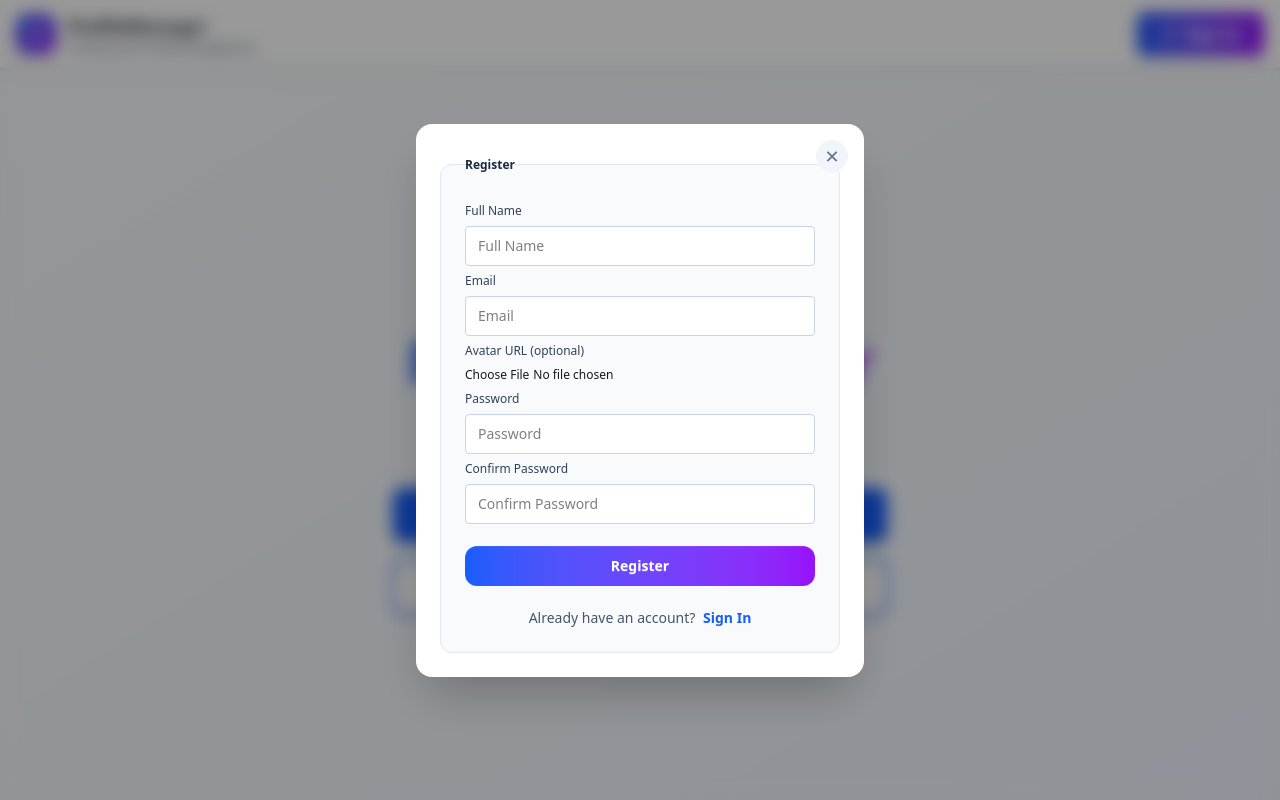
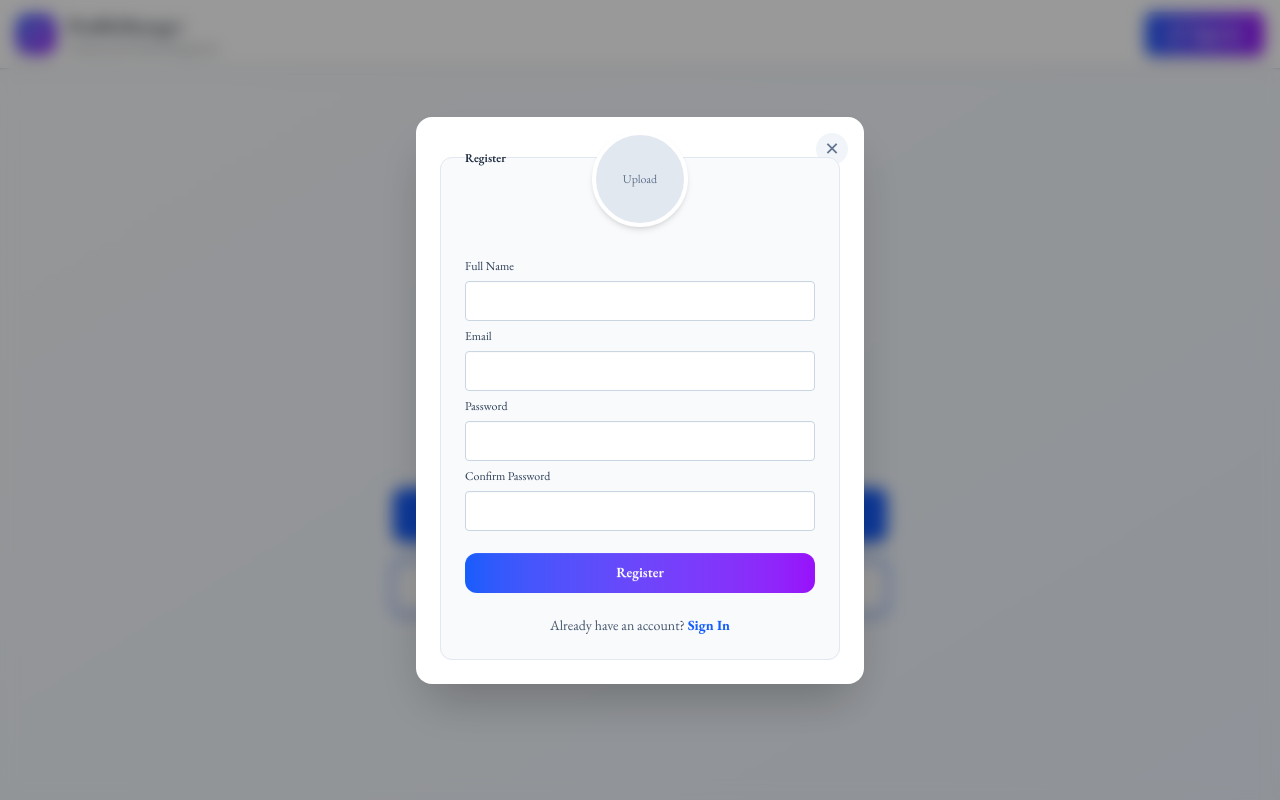
Before and after one commit to Sanyam2649/profilem, a Next.js app: page / in a window 1280 px wide. Both pictures are taken after a click on the button "Create Account". Shown: the top 800 px of the page. Built offline with nearby package versions, Linux system fonts and the light colour scheme.

Commit message:
Today fixes

```diff
--- a/app/globals.css
+++ b/app/globals.css
@@ -1,2 +1,13 @@
+@import url('https://fonts.googleapis.com/css2?family=Dancing+Script:wght@400..700&family=EB+Garamond:ital,wght@0,400..800;1,400..800&family=Fredoka:wght@300..700&family=Pacifico&family=Roboto:ital,wght@0,100..900;1,100..900&family=Work+Sans:ital,wght@0,100..900;1,100..900&display=swap');
 @import "tailwindcss";
 @plugin "daisyui";
+
+@theme {
+  --font-sans: "EB Garamond", sans-serif;
+}
+
+/* Apply the font to the whole website */
+body {
+  font-family: var(--font-sans);
+  color: black;
+}
--- a/app/layout.js
+++ b/app/layout.js
@@ -1,31 +1,18 @@
 'use client';
 
 import { usePathname } from 'next/navigation';
-import { Geist, Geist_Mono } from 'next/font/google';
 import Navbar from '@/components/navbar';
 import Footer from '@/components/footer';
 import { UserProvider } from '@/contexts/UserContext';
 import './globals.css';
 
-const geistSans = Geist({
-  variable: '--font-geist-sans',
-  subsets: ['latin'],
-});
-
-const geistMono = Geist_Mono({
-  variable: '--font-geist-mono',
-  subsets: ['latin'],
-});
-
 export default function RootLayout({ children }) {
   const pathname = usePathname();
-
-  // Hide navbar/footer for profile pages like /[profileId] or /profile/[id]
   const isProfilePage = /^\/(?:profile\/)?[a-f0-9]{24}$/i.test(pathname || '');
 
   return (
     <html lang="en">
-      <body className={`${geistSans.variable} ${geistMono.variable} antialiased`}>
+      <body>
         <UserProvider>
           {!isProfilePage && <Navbar />}
           {children}
--- a/components/dashboard/ProfileFormModal.jsx
+++ b/components/dashboard/ProfileFormModal.jsx
@@ -366,7 +366,7 @@ if (editingData.sectionOrder && Array.isArray(editingData.sectionOrder)) {
   if (!isOpen) return null;
 
   return (
-    <div className="fixed inset-0 z-50 flex items-center justify-center bg-black/50 backdrop-blur-sm">
+    <div className="fixed inset-0 z-50 flex items-center justify-center bg-black/50 backdrop-blur-sm text-white">
       <div className="bg-base-100 p-6 rounded-2xl shadow-2xl w-full max-w-6xl max-h-[95vh] overflow-y-auto relative">
         {/* Header */}
         <div className="flex items-center justify-between mb-6 pb-4 border-b border-base-300">
--- a/components/register.jsx
+++ b/components/register.jsx
@@ -1,25 +1,26 @@
-// RegisterModal with only color changes
 'use client';
-import { useState} from 'react';
+import { useState } from 'react';
 import { useRouter } from 'next/navigation';
 import { useUser } from '@/contexts/UserContext';
 
 const RegisterModal = ({ onSwitchToLogin, onSuccess }) => {
   const router = useRouter();
   const { login } = useUser();
+
   const [formData, setFormData] = useState({
     name: '',
     email: '',
     password: '',
     confirmPassword: '',
-    avatar: '',
+    avatarFile: null,
+    avatarPreview: null,
   });
+
   const [isLoading, setIsLoading] = useState(false);
   const [error, setError] = useState('');
 
   const handleChange = (e) => {
-    const { name, value } = e.target;
-    setFormData(prev => ({ ...prev, [name]: value }));
+    setFormData(prev => ({ ...prev, [e.target.name]: e.target.value }));
     if (error) setError('');
   };
 
@@ -55,6 +56,7 @@ const handleSubmit = async (e) => {
       login(data.user);
       onSuccess?.();
       router.push("/dashboard");
+
     } catch (err) {
       setError(err.message);
     } finally {
@@ -62,10 +64,52 @@ const handleSubmit = async (e) => {
     }
   };
 
-
   return (
     <form onSubmit={handleSubmit}>
-      <fieldset className="fieldset bg-slate-50 border-slate-200 rounded-xl border p-6">
+
+      <fieldset className="fieldset bg-slate-50 border-slate-200 rounded-xl border p-6 relative">
+
+        {/* Avatar Upload */}
+        <div className="relative flex justify-center mb-6">
+          <div className="relative">
+            <label className="cursor-pointer group">
+
+              {/* Avatar Circle */}
+              <div className="w-24 h-24 rounded-full border-4 border-white shadow-md overflow-hidden mx-auto -mt-16 bg-slate-200 group-hover:opacity-80 transition">
+
+                {formData.avatarPreview ? (
+                  <img
+                    src={formData.avatarPreview}
+                    alt="avatar"
+                    className="w-full h-full object-cover"
+                  />
+                ) : (
+                  <div className="flex items-center justify-center w-full h-full text-slate-500">
+                    Upload
+                  </div>
+                )}
+
+              </div>
+
+              {/* Hidden Input */}
+              <input
+                type="file"
+                accept="image/*"
+                className="hidden"
+                onChange={(e) => {
+                  const file = e.target.files[0];
+                  setFormData(prev => ({
+                    ...prev,
+                    avatarFile: file,
+                    avatarPreview: file ? URL.createObjectURL(file) : null,
+                  }));
+                }}
+              />
+
+            </label>
+          </div>
+        </div>
+
         <legend className="fieldset-legend text-slate-800 font-semibold">Register</legend>
 
         {error && (
@@ -78,8 +122,7 @@ const handleSubmit = async (e) => {
         <input
           type="text"
           name="name"
-          placeholder="Full Name"
-          className="input input-bordered w-full text-black bg-white border-slate-300 focus:border-blue-500"
+          className="input input-bordered bg-white border-slate-300 text-black w-full"
           value={formData.name}
           onChange={handleChange}
           required
@@ -89,27 +132,17 @@ const handleSubmit = async (e) => {
         <input
           type="email"
           name="email"
-          placeholder="Email"
-          className="input input-bordered w-full text-black bg-white border-slate-300 focus:border-blue-500"
+          className="input input-bordered bg-white border-slate-300 text-black w-full"
           value={formData.email}
           onChange={handleChange}
           required
         />
 
-        <label className="label text-slate-700">Avatar URL (optional)</label>
-        <input
-          type="file"
-          accept="image/*"
-          onChange={(e) => setFormData({ ...formData, avatarFile: e.target.files[0] })}
-        />
-
-
         <label className="label text-slate-700">Password</label>
         <input
           type="password"
           name="password"
-          placeholder="Password"
-          className="input input-bordered w-full text-black bg-white border-slate-300 focus:border-blue-500"
+          className="input input-bordered bg-white border-slate-300 text-black w-full"
           value={formData.password}
           onChange={handleChange}
           required
@@ -119,8 +152,7 @@ const handleSubmit = async (e) => {
         <input
           type="password"
           name="confirmPassword"
-          placeholder="Confirm Password"
-          className="input input-bordered w-full text-black bg-white border-slate-300 focus:border-blue-500"
+          className="input input-bordered bg-white border-slate-300 text-black w-full"
           value={formData.confirmPassword}
           onChange={handleChange}
           required
@@ -128,26 +160,20 @@ const handleSubmit = async (e) => {
 
         <button
           type="submit"
-          className="btn bg-gradient-to-r from-blue-600 to-purple-600 hover:from-blue-700 hover:to-purple-700 text-white border-0 mt-4 w-full rounded-xl"
+          className="btn bg-gradient-to-r from-blue-600 to-purple-600 text-white border-0 mt-4 w-full rounded-xl"
           disabled={isLoading}
         >
-          {isLoading ? (
-            <span className="loading loading-spinner loading-sm"></span>
-          ) : (
-            'Register'
-          )}
+          {isLoading ? <span className="loading loading-spinner loading-sm" /> : "Register"}
         </button>
 
         <p className="text-center mt-4 text-sm text-slate-600">
-          Already have an account?{' '}
-          <strong
-            className="ml-1 cursor-pointer text-blue-600 hover:text-blue-700"
-            onClick={onSwitchToLogin}
-          >
+          Already have an account?{" "}
+          <strong className="text-blue-600 cursor-pointer" onClick={onSwitchToLogin}>
             Sign In
           </strong>
         </p>
       </fieldset>
+
     </form>
   );
 };
```
Lines whose indentation alone changed are shown as unchanged.
